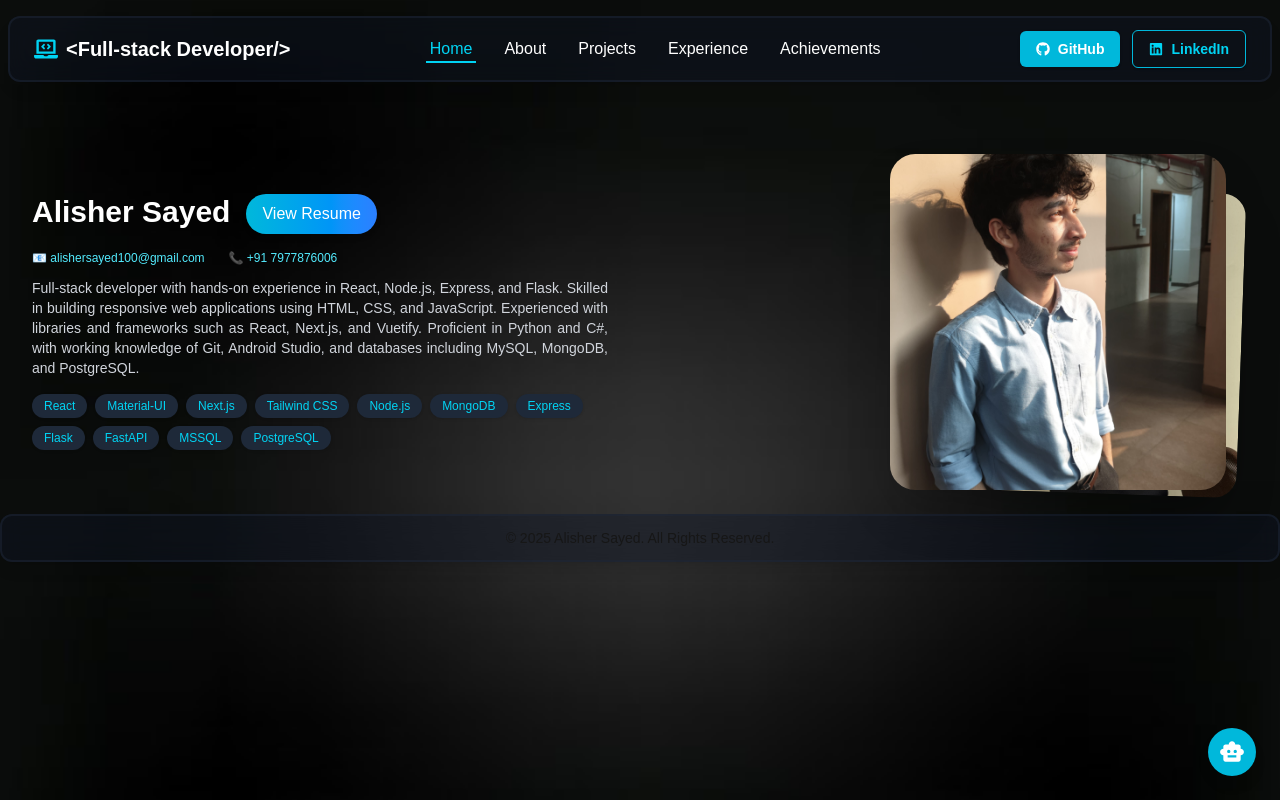
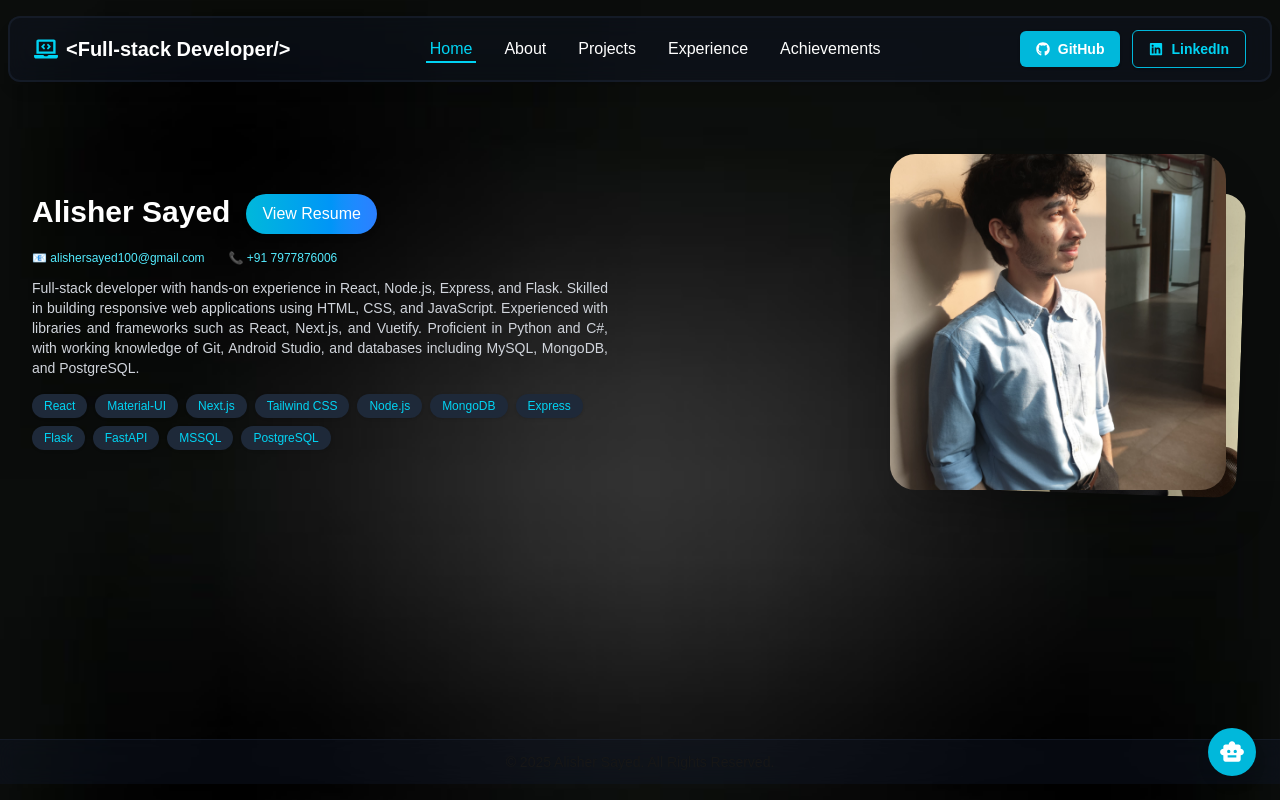
Before and after one commit to bumble469/portfolio, a Next.js app: page / in a window 1280 px wide. Built offline with nearby package versions, Linux system fonts and the light colour scheme; no server answers.

Commit message:
footer ui change

```diff
--- a/src/components/footer/footer.jsx
+++ b/src/components/footer/footer.jsx
@@ -2,14 +2,17 @@ import React from 'react';
 
 const Footer = () => {
   return (
-    <footer className="max-w-7xl mx-auto
-      border-2 border-gray-800/50 bg-gray-900/40 backdrop-blur-md
-      px-4 sm:px-6 py-3 rounded-xl shadow-lg
-      flex items-center justify-center">
+    <footer
+      className="lg:absolute bottom-4 left-0 w-full
+      border-t border-gray-800/50 bg-gray-900/40 backdrop-blur-md
+      px-4 sm:px-6 py-3
+      flex items-center justify-center z-10"
+    >
       <p className="text-sm text-center">
         © 2025 Alisher Sayed. All Rights Reserved.
       </p>
     </footer>
+
   );
 };
 
```
